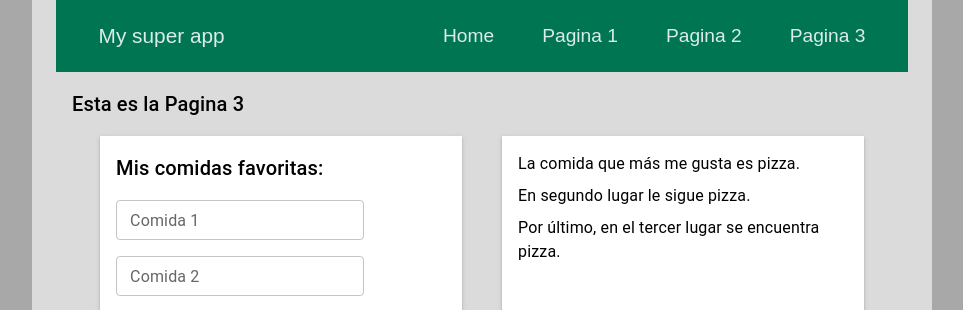
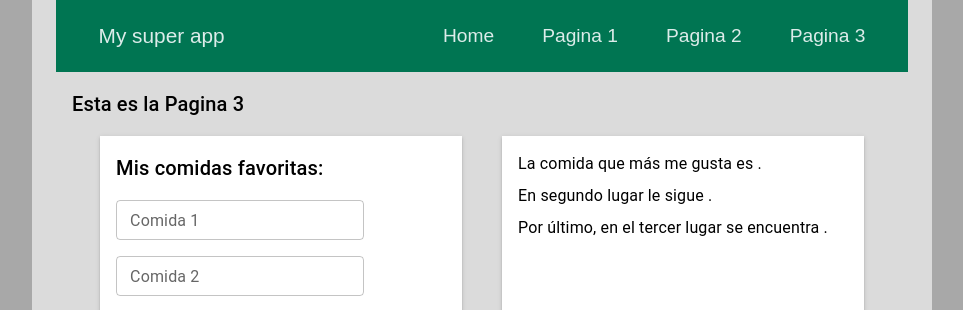
Before and after one commit to aa-avila/react-practice, a React (Create React App) app in the folder react-practice/: page /page3 in a window 1280 px wide. Shown: the top 310 px of the page, without its empty margins (158-1121 px from the left). Built offline with nearby package versions, Linux system fonts and the light colour scheme.

Commit message:
foodContext basic working

```diff
--- a/react-practice/src/components/food/FavFoods.js
+++ b/react-practice/src/components/food/FavFoods.js
@@ -1,6 +1,23 @@
+import { useContext, useState, useEffect } from 'react';
+import FoodContext from '../../store/food-context';
 import { Box, TextField, Typography } from '@mui/material';
 
 function FavFoods() {
+  const foodCtx = useContext(FoodContext);
+
+  const [food1, setFood1] = useState('');
+  const [food2, setFood2] = useState('');
+  const [food3, setFood3] = useState('');
+
+  useEffect(() => {
+    const foodsData = {
+      food1: food1,
+      food2: food2,
+      food3: food3
+    };
+    foodCtx.saveFoods(foodsData);
+  }, [food1, food2, food3]);
+
   return (
     <Box sx={{ p: 2, width: '45%', boxShadow: 2, bgcolor: '#fff' }}>
       <Typography variant="h6" component="div" sx={{ mb: 1 }}>
@@ -12,18 +29,24 @@ function FavFoods() {
         label="Comida 1"
         size="small"
         sx={{ my: 1 }}
+        value={food1}
+        onChange={(e) => setFood1(e.target.value)}
       />
       <TextField
         id="food2-input"
         label="Comida 2"
         size="small"
         sx={{ my: 1 }}
+        value={food2}
+        onChange={(e) => setFood2(e.target.value)}
       />
       <TextField
         id="food3-input"
         label="Comida 3"
         size="small"
         sx={{ my: 1 }}
+        value={food3}
+        onChange={(e) => setFood3(e.target.value)}
       />
     </Box>
   );
--- a/react-practice/src/components/food/FoodList.js
+++ b/react-practice/src/components/food/FoodList.js
@@ -1,17 +1,22 @@
+import { useContext } from 'react';
+import FoodContext from '../../store/food-context';
+
 import { Box, Typography } from '@mui/material';
 
 function FoodList() {
-  const food1 = 'pizza';
+  const foodCtx = useContext(FoodContext);
+
+  const { food1, food2, food3 } = foodCtx;
   return (
     <Box sx={{ p: 2, width: '45%', boxShadow: 2, bgcolor: '#fff' }}>
       <Typography variant="body1" component="div" sx={{ mb: 1 }}>
         La comida que más me gusta es {food1}.
       </Typography>
       <Typography variant="body1" component="div" sx={{ mb: 1 }}>
-        En segundo lugar le sigue {food1}.
+        En segundo lugar le sigue {food2}.
       </Typography>
       <Typography variant="body1" component="div" sx={{ mb: 1 }}>
-        Por último, en el tercer lugar se encuentra {food1}.
+        Por último, en el tercer lugar se encuentra {food3}.
       </Typography>
     </Box>
   );
--- a/react-practice/src/pages/Page3.js
+++ b/react-practice/src/pages/Page3.js
@@ -2,9 +2,12 @@ import { Container, Typography } from '@mui/material';
 import FavFoods from '../components/food/FavFoods';
 import FoodList from '../components/food/FoodList';
 
+import { FoodContextProvider } from '../store/food-context';
+
 function Page3() {
   return (
     <>
+      <FoodContextProvider>
         <Typography variant="h6" component="h6" sx={{ p: 2 }}>
           Esta es la Pagina 3
         </Typography>
@@ -18,6 +21,7 @@ function Page3() {
           <FavFoods />
           <FoodList />
         </Container>
+      </FoodContextProvider>
     </>
   );
 }
--- /dev/null
+++ b/react-practice/src/store/food-context.js
@@ -0,0 +1,31 @@
+import { createContext, useState } from 'react';
+
+const FoodContext = createContext({
+  food1: '',
+  food2: '',
+  food3: '',
+  saveFoods: (foods) => {}
+});
+
+export function FoodContextProvider(props) {
+  const [foods, setFoods] = useState({});
+
+  function saveFoodsHandler(foodsData) {
+    setFoods(foodsData);
+  }
+
+  const context = {
+    food1: foods.food1,
+    food2: foods.food2,
+    food3: foods.food3,
+    saveFoods: saveFoodsHandler
+  };
+
+  return (
+    <FoodContext.Provider value={context}>
+      {props.children}
+    </FoodContext.Provider>
+  );
+}
+
+export default FoodContext;
```
Lines whose indentation alone changed are shown as unchanged.
